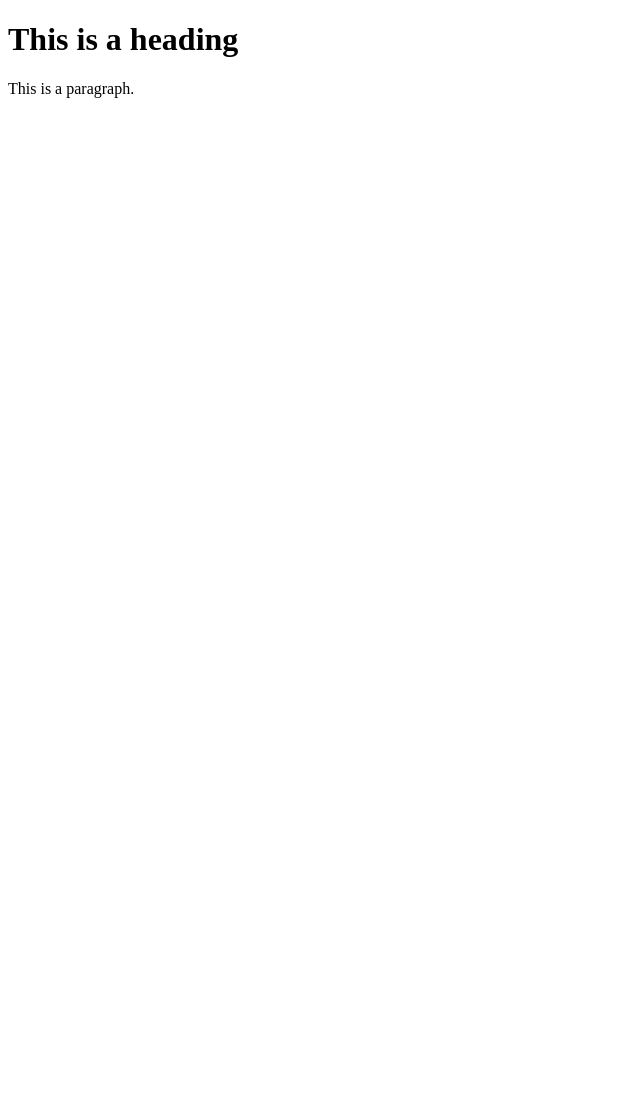
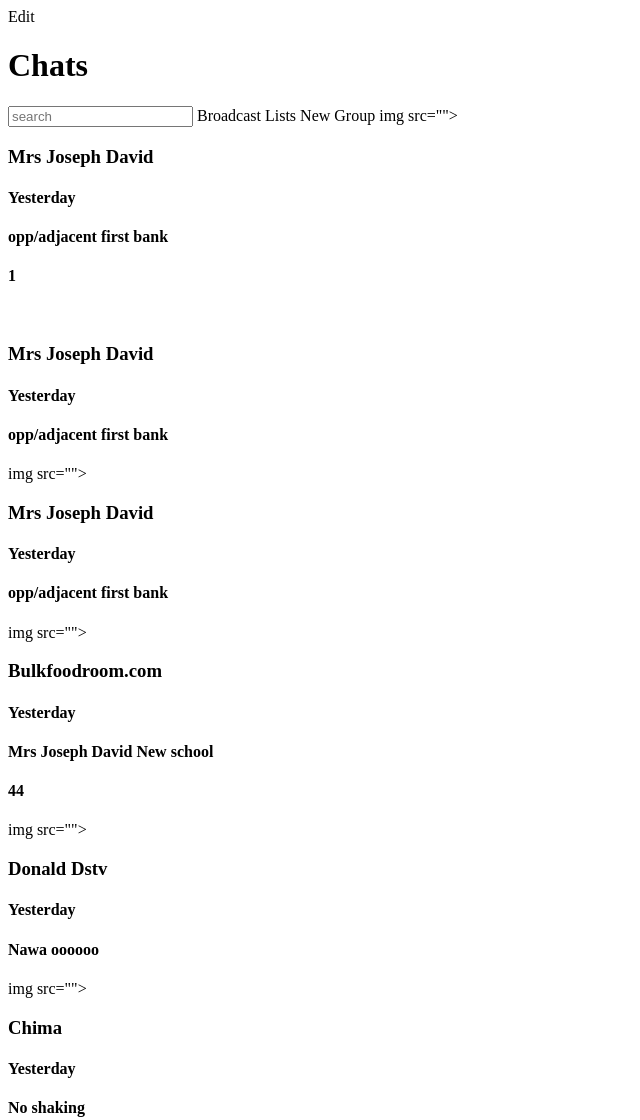
Before and after one commit to Estherstarr/whatsapp-clone, a plain HTML site: page index.html in a window 1280 px wide. Shown: the whole page, without its empty margins (0-640 px from the left). Before the commit the page ends 800 px from the top, so only its background shows below. Drawn offline with Linux system fonts and the light colour scheme.

Commit message:
added html tags

```diff
--- a/index.html
+++ b/index.html
@@ -1,10 +1,38 @@
 <!DOCTYPE html>
 <html>
-<title>HTML Tutorial</title>
+    <meta charset="UTF-8" />
+    <meta name="viewport" content="width=device-width, initial-scale=1.0" />
+    <title>Whatsapp</title>
+
 <body>
+<a>Edit</a>
 
-<h1>This is a heading</h1>
-<p>This is a paragraph.</p>
+<h1>Chats</h1>
+
+<input type="text"
+placeholder="search">
+
+
+<a>Broadcast Lists</a>                        <a>New Group</a>
+
+img src=""> <h3>Mrs Joseph David</h3>        <h4>Yesterday</h4>
+ <h4>opp/adjacent first bank</h4>                        <h4>1</h4>
+
+
+<img src=""> <h3>Mrs Joseph David</h3>        <h4>Yesterday</h4>
+ <h4>opp/adjacent first bank</h4>
+
+ img src=""> <h3>Mrs Joseph David</h3>        <h4>Yesterday</h4>
+ <h4>opp/adjacent first bank</h4>
+
+ img src=""> <h3>Bulkfoodroom.com</h3>        <h4>Yesterday</h4>
+ <h4>Mrs Joseph David New school</h4>                     <h4>44</h4>
+
+ img src=""> <h3>Donald Dstv</h3>              <h4>Yesterday</h4>
+ <h4>Nawa oooooo</h4>
+
+ img src=""> <h3>Chima</h3>                    <h4>Yesterday</h4>
+ <h4>No shaking</h4>
 
 </body>
 </html>
```
